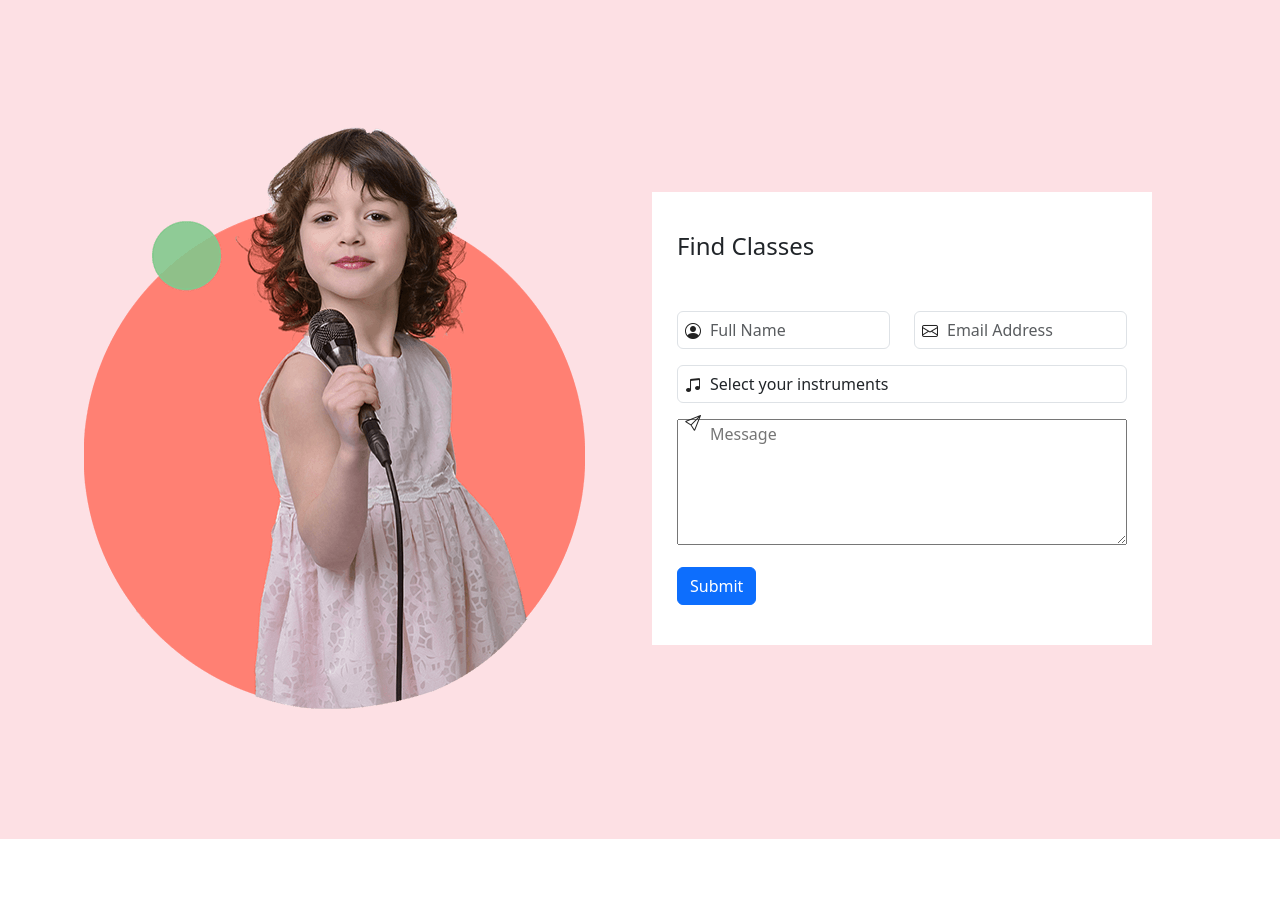
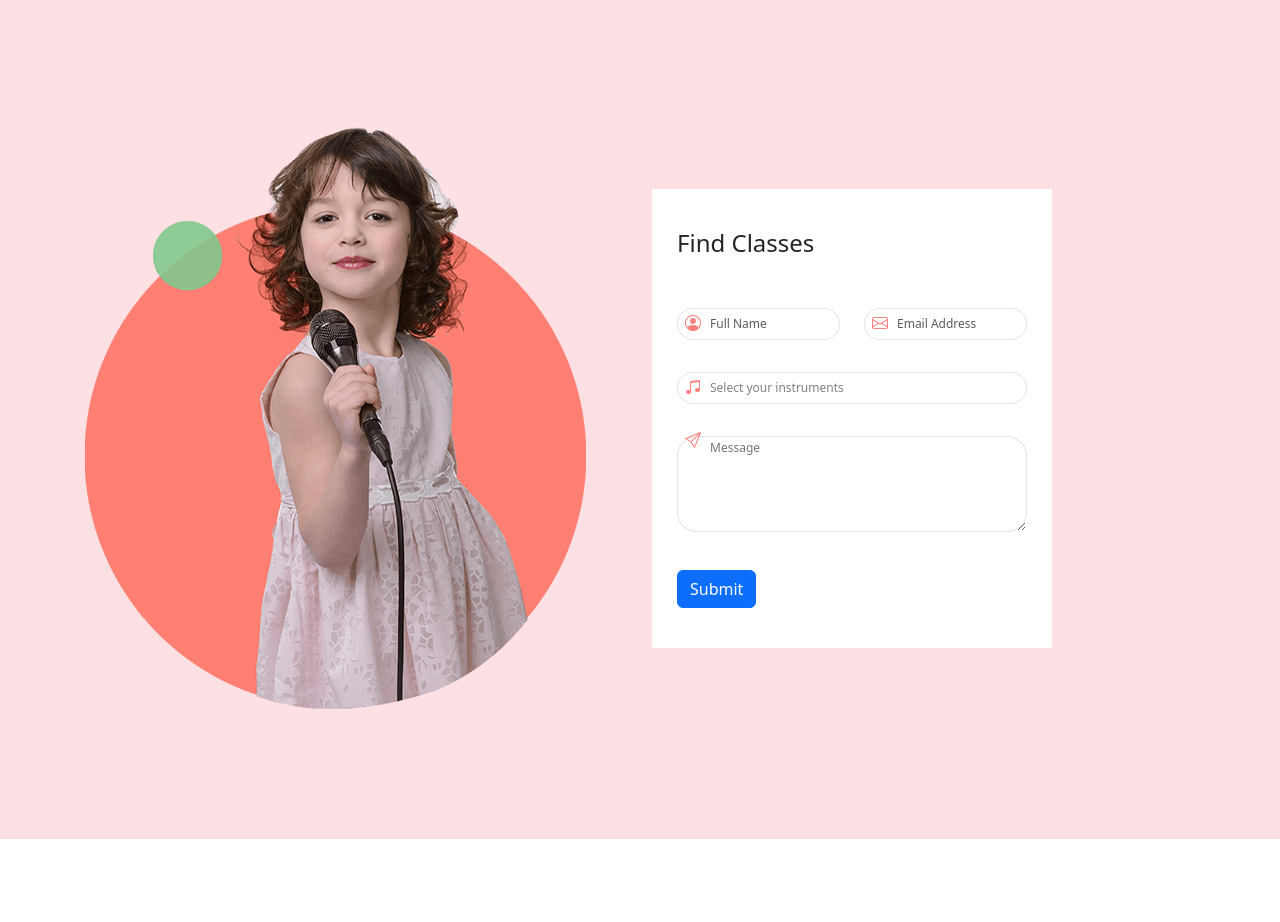
Before and after one commit to curiousdilip/letslearnmusic, a Next.js app: page / in a window 1280 px wide. Shown: the part 6392-7314 px from the top of the page. Built offline with nearby package versions, Linux system fonts and the light colour scheme.

Commit message:
home page updated and completed

```diff
--- a/app/home.css
+++ b/app/home.css
@@ -373,9 +373,14 @@
   background-color: #fde0e4;
 }
 
+#contact .img-box {
+  text-align: right;
+  margin-right: 40px;
+}
+
 #contact .form {
   padding: 40px 25px;
-  max-width: 500px;
+  max-width: 400px;
   background-color: #fff;
 }
 #contact .form form {
@@ -385,23 +390,31 @@
   position: relative;
   float: left;
   margin-left: 8px;
-  margin-top: -30px;
+  margin-top: -29px;
   z-index: 2;
-  color: #222222;
+  color: #ff807c;
 }
 
 #contact .form form .icon-textarea {
   float: left;
   margin-left: 8px;
-  margin-top: -140px;
+  margin-top: -110px;
   position: relative;
   z-index: 2;
-  color: #222222;
+  color: #ff807c;
 }
 
 #contact .form form input,
 #contact .form form select,
 #contact .form form textarea {
   padding-left: 32px;
-  /* border-color: transparent; */
+  border-radius: 20px;
+  border: 1px solid rgba(0, 0, 0, 0.1);
+  font-size: 12px;
+  color: #818181;
 }
+
+#contact .form form input,
+#contact .form form select {
+  border-radius: 50px;
+}
--- a/app/layout.jsx
+++ b/app/layout.jsx
@@ -1,8 +1,6 @@
 import "./globals.css";
 import "bootstrap/dist/css/bootstrap.css";
 import "bootstrap-icons/font/bootstrap-icons.css";
-import Header from "./components/header";
-import Footer from "./components/footer";
 export const metadata = {
   title: {
     default: "Let's Learn Music | Classes By Ramen Sir",
@@ -56,9 +54,8 @@ export default function RootLayout({ children }) {
   return (
     <html lang="en">
       <body>
-        <Header />
+
         {children}
-        <Footer />
       </body>
     </html>
   );
--- a/app/page.jsx
+++ b/app/page.jsx
@@ -3,10 +3,13 @@ import "./home.css";
 import "./globals.css";
 import HomeSlider from "./components/homeSlider";
 import Classes from "./components/Classes";
-import classData from "./data/home";
 import Gallery from "./components/gallery";
+import Header from "./components/header";
+import Footer from "./components/footer";
 export default function Home() {
   return (
+    <>
+      <Header />
       <main>
         <section id="hero">
           <div className="container">
@@ -61,8 +64,8 @@ export default function Home() {
                   <span>About Us</span>
                   <h2>Let's Learn Music</h2>
                   <p>
-                  Lorem ipsum dolor sit amet, consectetur adipisicing elit. Quam
-                  voluptas architecto nulla debitis illum nostrum officia
+                    Lorem ipsum dolor sit amet, consectetur adipisicing elit.
+                    Quam voluptas architecto nulla debitis illum nostrum officia
                     quibusdam ratione repellendus accusantium. Facilis
                     necessitatibus corporis placeat? Praesentium minima officiis
                     a. Mollitia, dignissimos.
@@ -321,7 +324,7 @@ export default function Home() {
         </section>
         <section id="contact">
           <div className="container">
-          <div className="row align-items-center">
+            <div className="row align-items-center justify-content-center">
               <div className="col-md-6">
                 <div className="img-box">
                   <img src="/img/inner_hero_03.png" alt="" />
@@ -331,9 +334,9 @@ export default function Home() {
                 <div className="form">
                   <h4>Find Classes</h4>
                   <form action="#" method="">
-                  <div className="row">
+                    <div className="row mb-4 pb-2">
                       <div className="col-md-6">
-                      <div class="form-group mb-3">
+                        <div class="form-group ">
                           <input
                             type="text"
                             class="form-control"
@@ -346,7 +349,7 @@ export default function Home() {
                         </div>
                       </div>
                       <div className="col-md-6">
-                      <div class="form-group mb-3">
+                        <div class="form-group">
                           <input
                             type="email"
                             class="form-control"
@@ -360,7 +363,7 @@ export default function Home() {
                       </div>
                     </div>
 
-                  <div class="form-group mb-3">
+                    <div class="form-group mb-4 pb-2">
                       <select className="form-control">
                         <option selected>Select your instruments</option>
                         <option value="violin">Violin</option>
@@ -370,7 +373,7 @@ export default function Home() {
                       <span class="icon bi bi-music-note-beamed "></span>
                     </div>
 
-                  <div class="form-group mb-3">
+                    <div class="form-group mb-4 pb-2">
                       <textarea
                         rows="5"
                         cols="10"
@@ -394,5 +397,7 @@ export default function Home() {
           </div>
         </section>
       </main>
+      <Footer />
+    </>
   );
 }
```
Also changed, not shown: app/about/page.jsx (+13 -4 lines), app/components/header2.jsx (added, +99 -0 lines), .codesandbox/tasks.json (added). Lines whose indentation alone changed are shown as unchanged.
